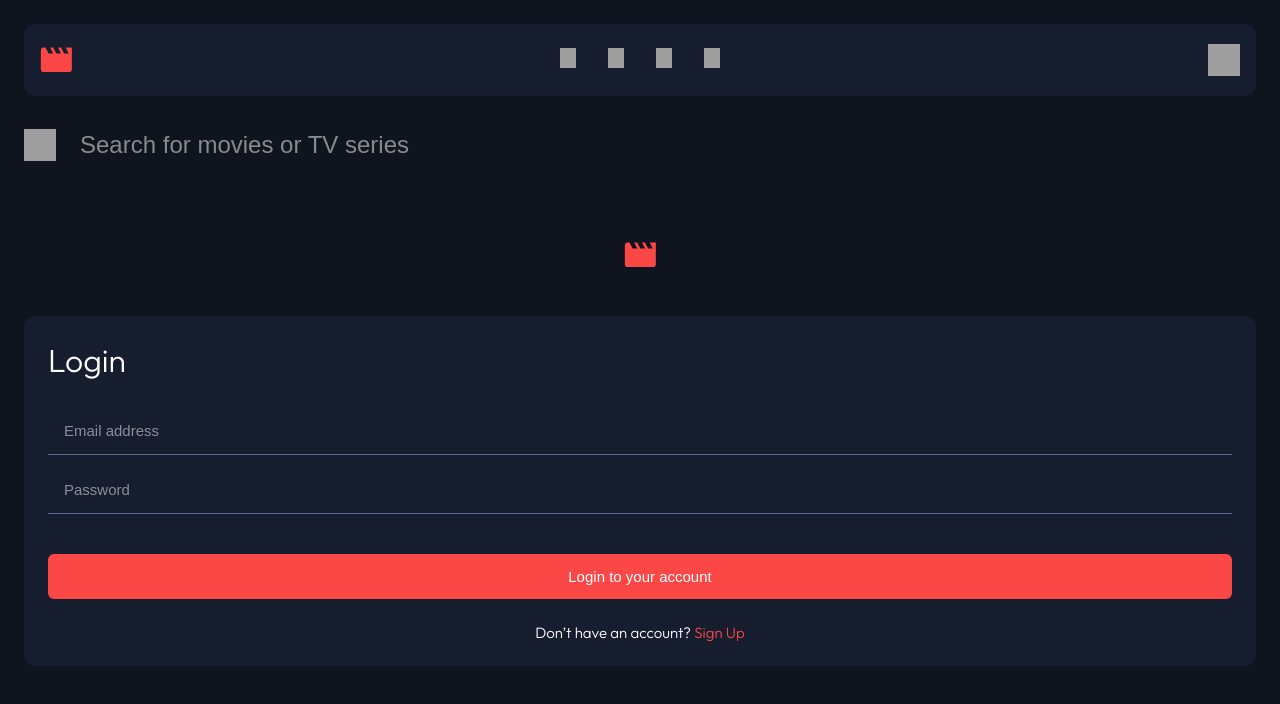
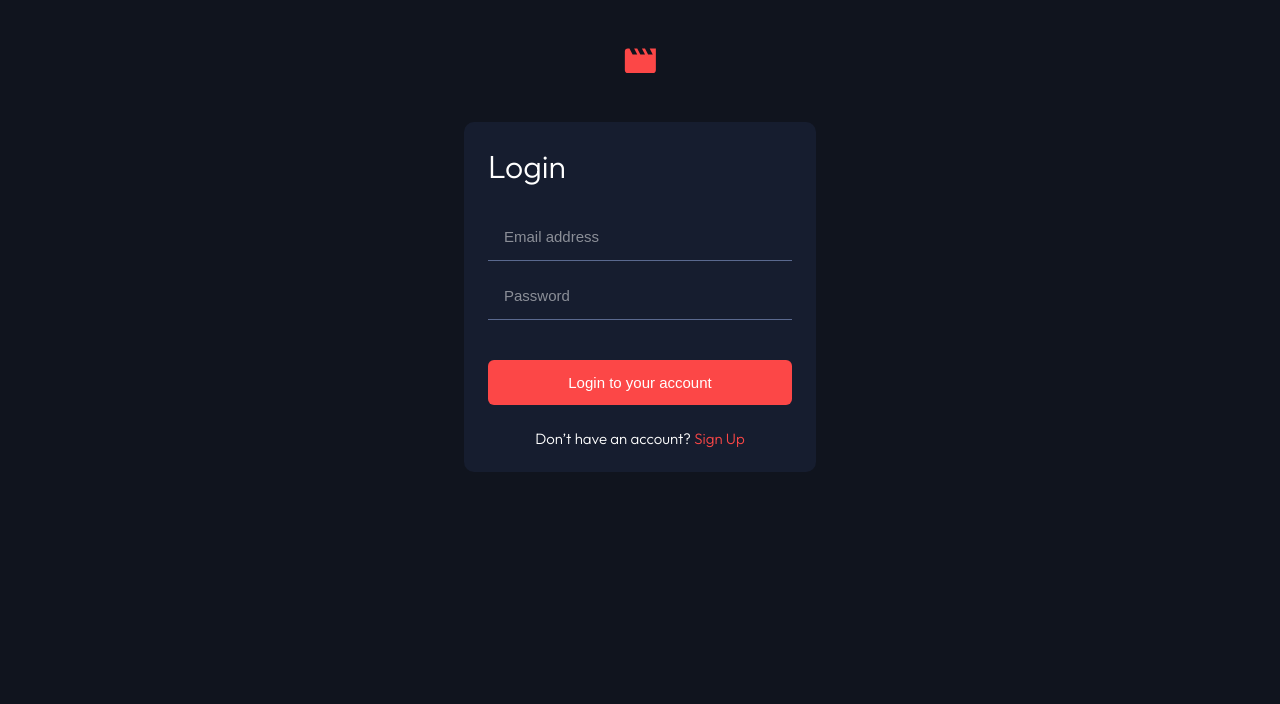
Before and after one commit to kanae367/entertainment-app, a Next.js app: page /login in a window 1280 px wide. Shown: the top 704 px of the page. Built offline with nearby package versions, Linux system fonts and the light colour scheme; grey boxes are pictures that could not be loaded.

Commit message:
feat: auth styles done

```diff
--- a/app/(auth)/auth.module.scss
+++ b/app/(auth)/auth.module.scss
@@ -8,6 +8,7 @@
     padding: 0 24px;
     padding-top: 48px;
     align-items: center;
+    max-width: 400px;
 }
 
 .title{
--- a/app/layout.tsx
+++ b/app/layout.tsx
@@ -22,8 +22,8 @@ export default function RootLayout({
   return (
     <html lang="en">
       <body className={outfit.className}>
-        <Header hidden={false}/>
-        <Search></Search>
+        {/* <Header hidden={true}/>
+        <Search></Search> */}
         {children}
         </body>
     </html>
```
